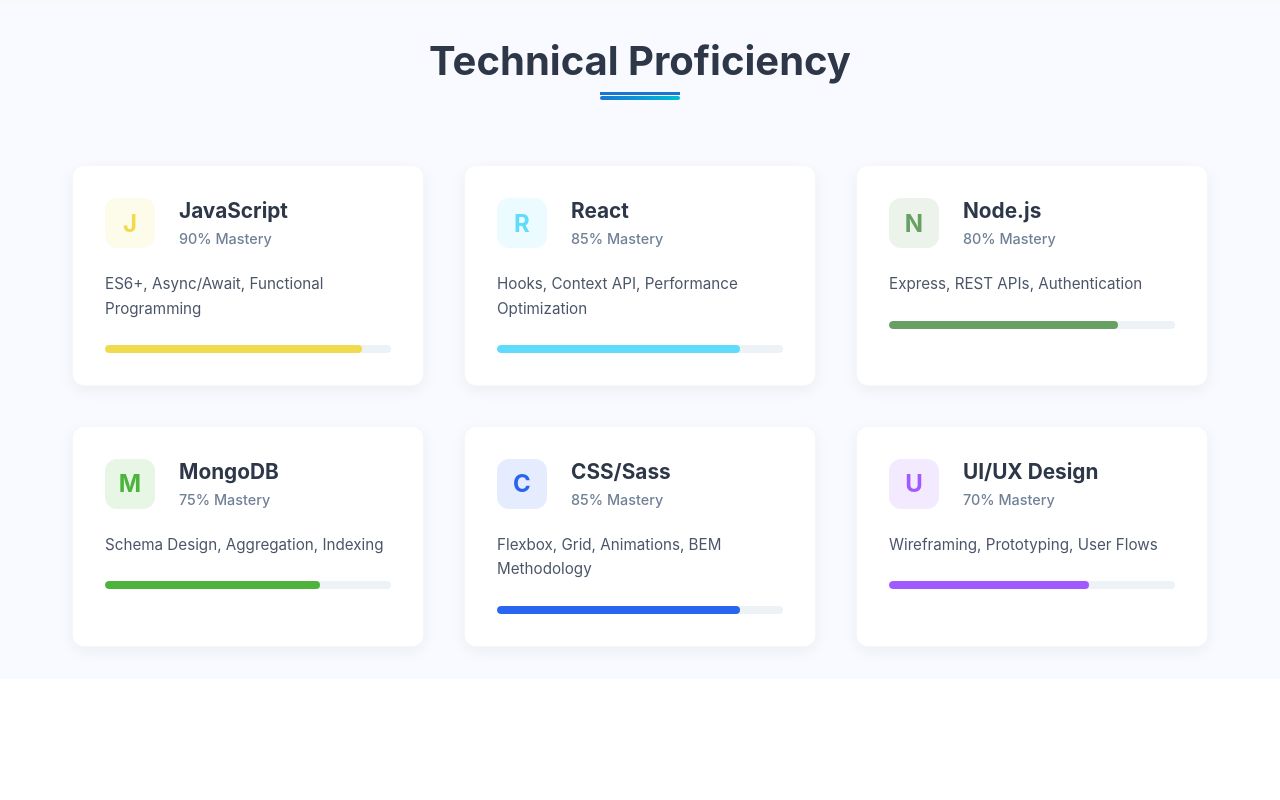
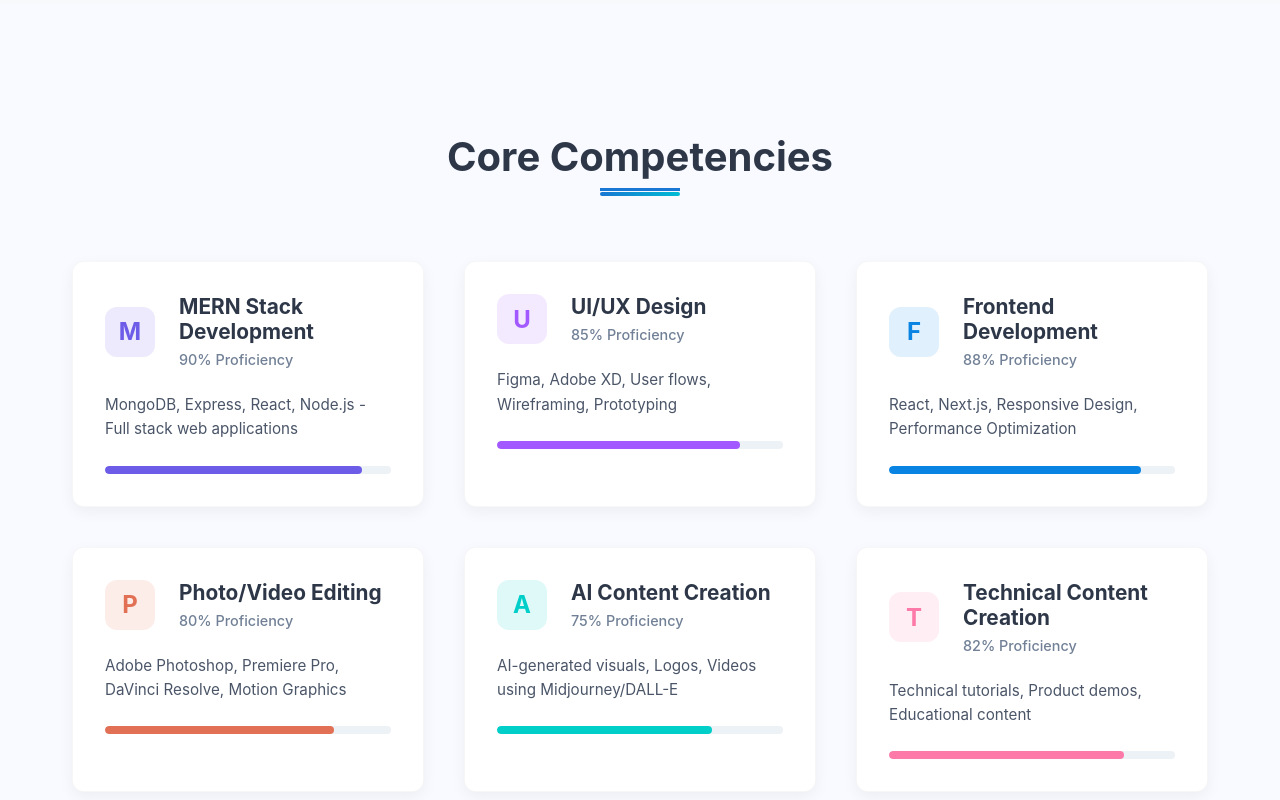
Before and after one commit to alijandeveloper/My-Portfolio-Website, a React (Create React App) app in the folder frontend/: page / in a window 1280 px wide. Shown: the part 1860-2660 px from the top of the page. Built offline with nearby package versions, Linux system fonts and the light colour scheme.

Commit message:
skill section updated

```diff
--- a/frontend/src/components/SkillsSection/SkillsSection.css
+++ b/frontend/src/components/SkillsSection/SkillsSection.css
@@ -1,6 +1,6 @@
 /* Skills Section Styles */
 .skills-section {
-    padding: 2rem 0;
+  padding: 8rem 0;
   background-color: #f8faff;
 }
 
--- a/frontend/src/components/SkillsSection/SkillsSection.js
+++ b/frontend/src/components/SkillsSection/SkillsSection.js
@@ -3,41 +3,41 @@
 
 const skills = [
   {
-    name: 'JavaScript',
+    name: 'MERN Stack Development',
     level: 90,
-    color: '#f0db4f',
-    description: 'ES6+, Async/Await, Functional Programming'
-  },
-  {
-    name: 'React',
-    level: 85,
-    color: '#61dbfb',
-    description: 'Hooks, Context API, Performance Optimization'
-  },
-  {
-    name: 'Node.js',
-    level: 80,
-    color: '#68a063',
-    description: 'Express, REST APIs, Authentication'
-  },
-  {
-    name: 'MongoDB',
-    level: 75,
-    color: '#4db33d',
-    description: 'Schema Design, Aggregation, Indexing'
-  },
-  {
-    name: 'CSS/Sass',
-    level: 85,
-    color: '#2965f1',
-    description: 'Flexbox, Grid, Animations, BEM Methodology'
+    color: '#6c5ce7',
+    description: 'MongoDB, Express, React, Node.js - Full stack web applications'
   },
   {
     name: 'UI/UX Design',
-    level: 70,
+    level: 85,
     color: '#a259ff',
-    description: 'Wireframing, Prototyping, User Flows'
+    description: 'Figma, Adobe XD, User flows, Wireframing, Prototyping'
   },
+  {
+    name: 'Frontend Development',
+    level: 88,
+    color: '#0984e3',
+    description: 'React, Next.js, Responsive Design, Performance Optimization'
+  },
+  {
+    name: 'Photo/Video Editing',
+    level: 80,
+    color: '#e17055',
+    description: 'Adobe Photoshop, Premiere Pro, DaVinci Resolve, Motion Graphics'
+  },
+  {
+    name: 'AI Content Creation',
+    level: 75,
+    color: '#00cec9',
+    description: 'AI-generated visuals, Logos, Videos using Midjourney/DALL-E'
+  },
+  {
+    name: 'Technical Content Creation',
+    level: 82,
+    color: '#fd79a8',
+    description: 'Technical tutorials, Product demos, Educational content'
+  }
 ];
 
 const SkillsSection = () => {
@@ -52,7 +52,7 @@
     <section id="skills" className="skills-section">
       <div className="container">
         <h2 className="section-title">
-          Technical Proficiency
+          Core Competencies
           <span className="title-underline"></span>
         </h2>
 
@@ -73,7 +73,7 @@
                 </div>
                 <div className="skill-title">
                   <h3>{skill.name}</h3>
-                  <span className="skill-level">{skill.level}% Mastery</span>
+                  <span className="skill-level">{skill.level}% Proficiency</span>
                 </div>
               </div>
 
```
Lines whose indentation alone changed are shown as unchanged.
